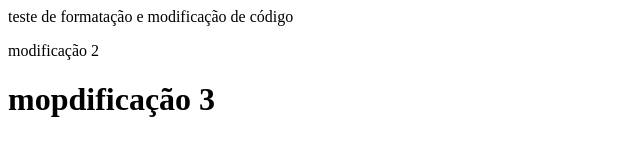
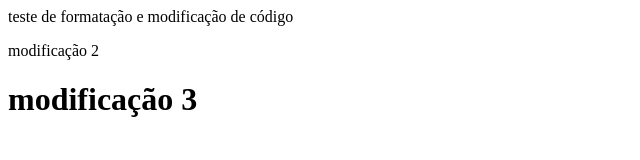
Before and after one commit to tallesZews/atividade, a plain HTML site: page index.html in a window 1280 px wide. Shown: the whole page, without its empty margins (0-640 px from the left). Drawn offline with Linux system fonts and the light colour scheme.

Commit message:
Update index.html

```diff
--- a/index.html
+++ b/index.html
@@ -8,6 +8,6 @@
 <body>
     <a>teste de formatação e modificação de código</a>
     <p> modificação 2 </p>
-    <h1> mopdificação 3 </h1>
+    <h1> modificação 3 </h1>
 </body>
 </html>
```
